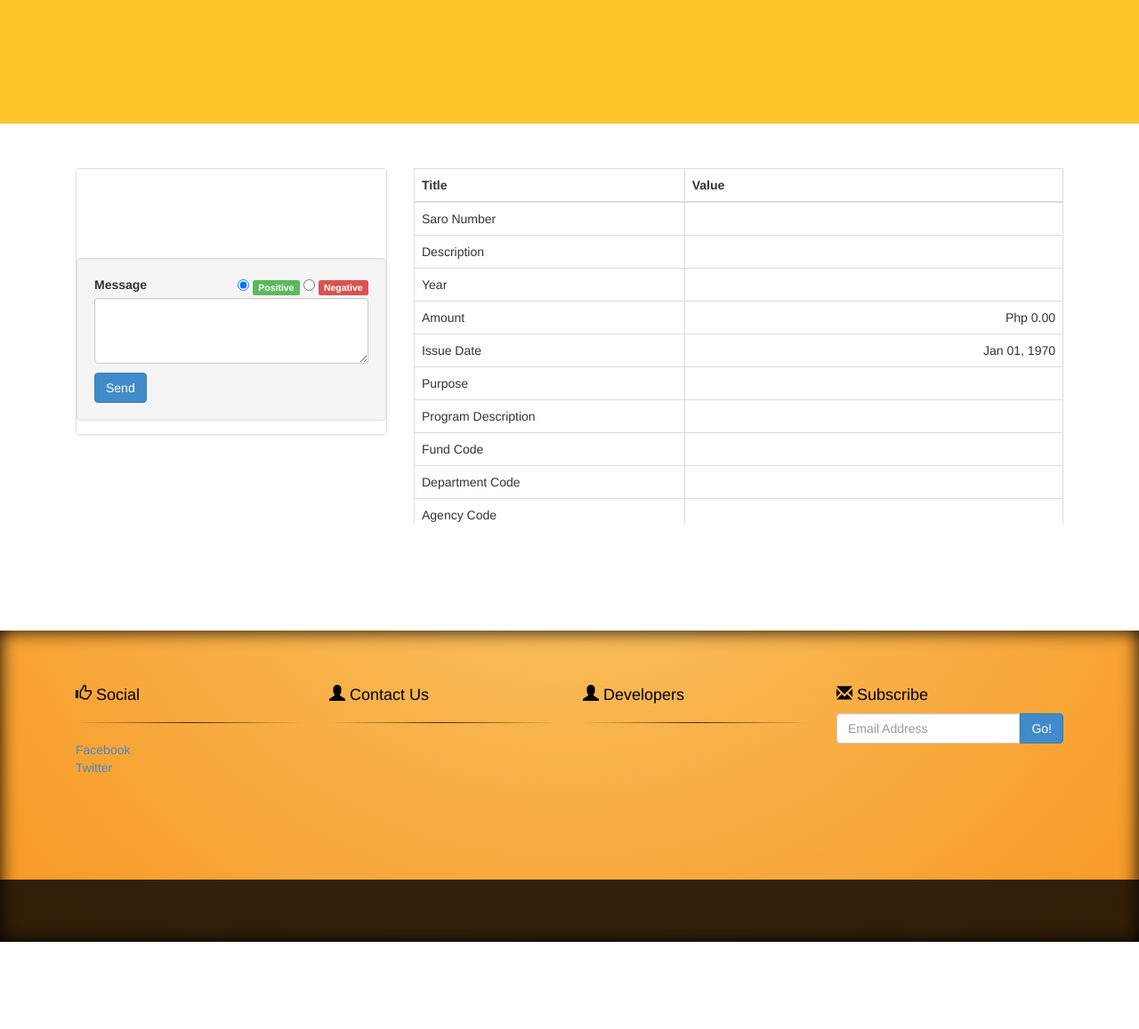
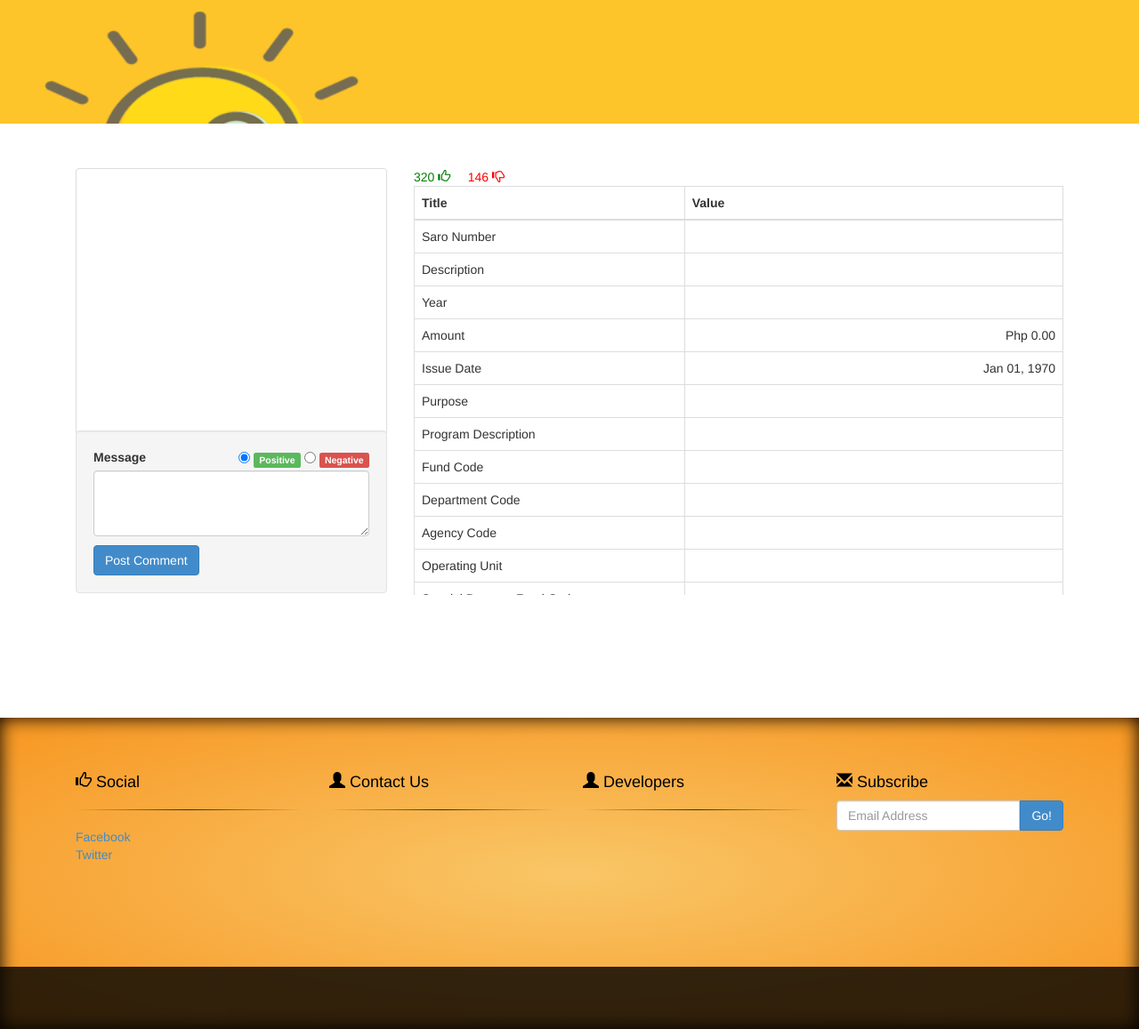
Before and after one commit to wizardspro/taxTrackPH, a PHP site: page /view.php?id=1 in a window 1280 px wide. Shown: the part 51-1208 px from the top of the page at 89% size. Before the commit the page ends 1110 px from the top, so only its background shows below. Run offline with PHP 8.4, Linux system fonts and the light colour scheme; data that the repository does not hold is empty.

Commit message:
edited view.php

```diff
--- a/view.php
+++ b/view.php
@@ -32,8 +32,9 @@
         </div>
         <div class="container" id='site_content'>
             <div class="col-md-4 ">
-                <div class="panel panel-default" style="height:300px;overflow:auto;">
-                <br><br><br><br><br>
+                <div class="panel panel-default" style="height:300px;overflow:auto;margin-bottom:-5px;">
+
+                </div>
             	<div class="well">
                     <div class="pull-right">
                         <input type="radio" id="radio_positive" name="comment_status" checked>
@@ -45,11 +46,14 @@
 
                     <textarea name="textarea_comment" style="margin-top:20px;margin-bottom:10px;" id="textarea_comment" class="form-control" rows="3"></textarea>
 
-                    <button class="btn btn-primary">Send</button>
-            	</div>
+                    <button class="btn btn-primary">Post Comment</button>
                 </div>
             </div>
-        	<div class="col-md-8" style="max-height:400px;overflow:auto;">
+            <div class="col-md-8">
+                <div><font color="green">320 <span class="glyphicon glyphicon-thumbs-up"></span></font>
+                    &nbsp;&nbsp;&nbsp;
+                    <font color="red">146 <span class="glyphicon glyphicon-thumbs-down"></span></font></div>
+        	<div style="max-height:460px;overflow:auto;">
 	            <table class="table table-bordered">
                     <thead>
                         <tr>
@@ -141,6 +145,7 @@
                         </tr>
 	            	</tbody>
 	            </table>
+                </div>
             </div>
         </div>
         <br>
```
